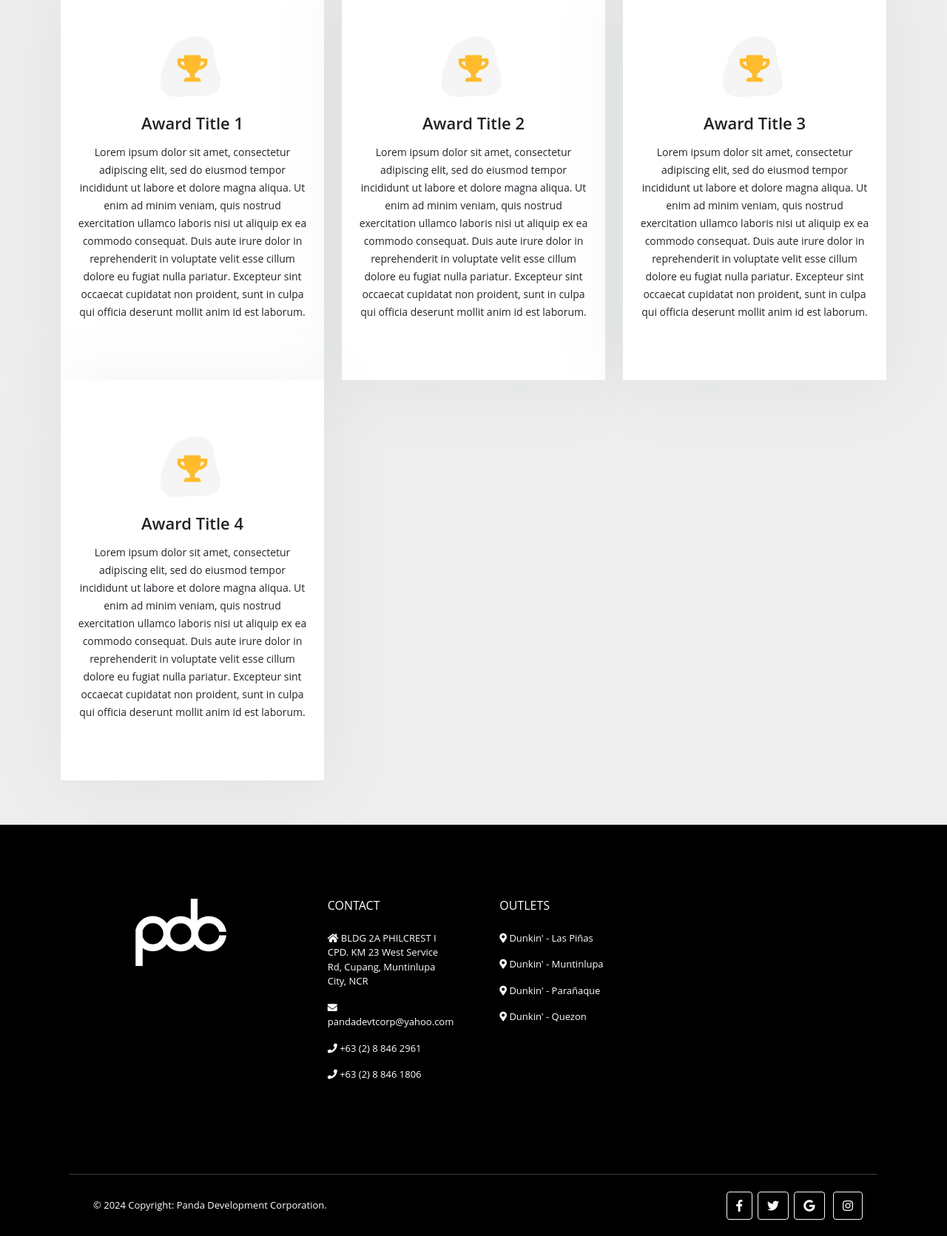
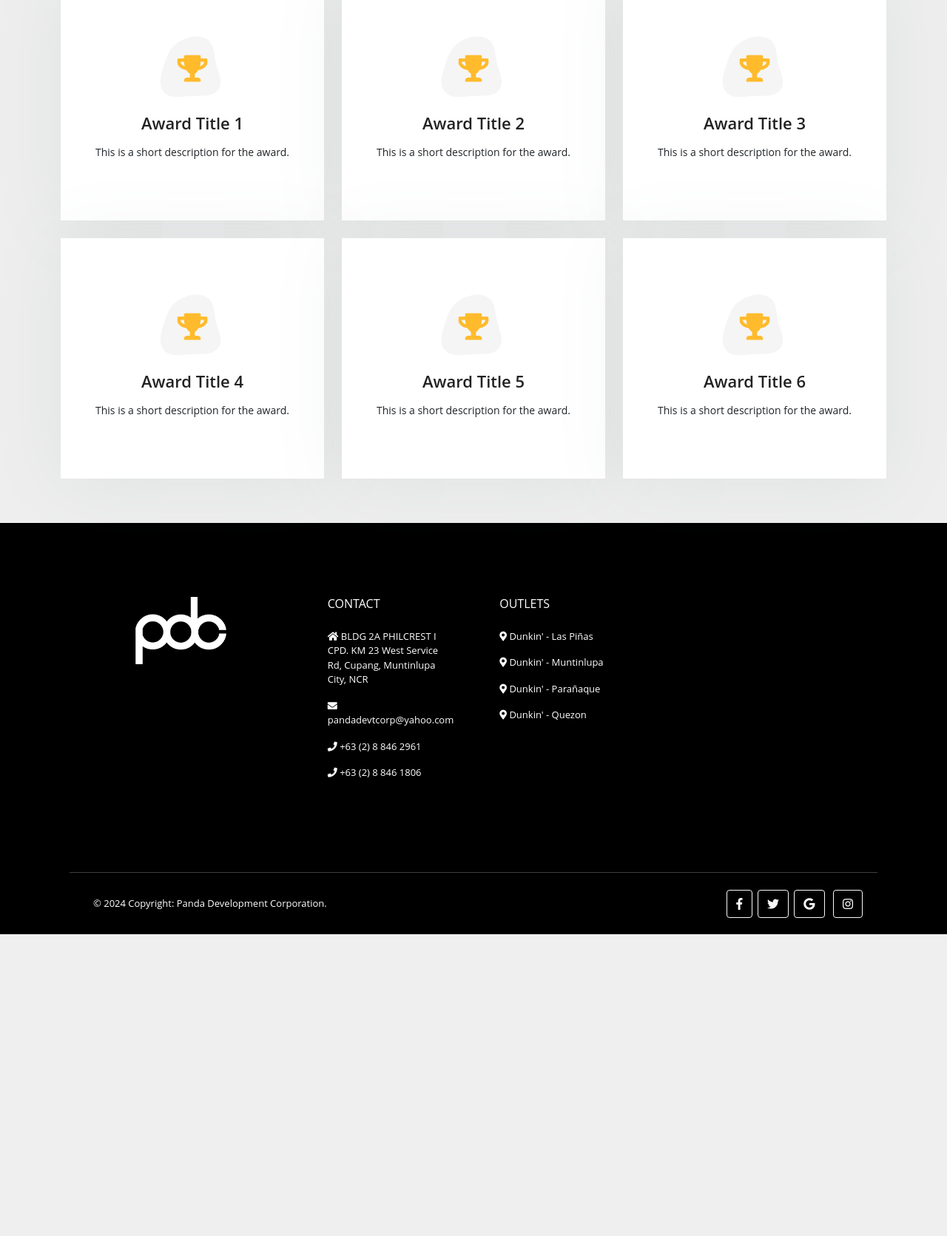
Before and after one commit to DrwSiruma/PDC-Web-Project, a PHP site: page /about.php in a window 1280 px wide. Shown: the part 2019-3690 px from the top of the page at 74% size. After the commit the page ends 3282 px from the top, so only its background shows below. Run offline with PHP 8.4, Linux system fonts and the light colour scheme; grey boxes are pictures that could not be loaded.

Commit message:
added awards section

```diff
--- a/pages/about.php
+++ b/pages/about.php
@@ -99,89 +99,83 @@
 
             <div class="row">
                 <div class="col-lg-4 col-md-6 d-flex align-items-stretch" data-aos="zoom-in" data-aos-delay="100">
-                    <div class="icon-box iconbox-yellow">
+                    <div class="icon-box iconbox-yellow w-100">
                         <div class="icon">
                             <svg width="100" height="100" viewBox="0 0 600 600" xmlns="http://www.w3.org/2000/svg">
-                            <path stroke="none" stroke-width="0" fill="#DA1884" d="M300,521.0016835830174C376.1290562159157,517.8887921683347,466.0731472004068,529.7835943286574,510.70327084640275,468.03025145048787C554.3714126377745,407.6079735673963,508.03601936045806,328.9844924480964,491.2728898941984,256.3432110539036C474.5976632858925,184.082847569629,479.9380746630129,96.60480741107993,416.23090153303,58.64404602377083C348.86323505073057,18.502131276798302,261.93793281208167,40.57373210992963,193.5410806939664,78.93577620505333C130.42746243093433,114.334589627462,98.30271207620316,179.96522072025542,76.75703585869454,249.04625023123273C51.97151888228291,328.5150500222984,13.704378332031375,421.85034740162234,66.52175969318436,486.19268352777647C119.04800174914682,550.1803526380478,217.28368757567262,524.383925680826,300,521.0016835830174"></path>
+                                <path stroke="none" stroke-width="0" fill="#f5f5f5" d="M300,521.0016835830174C376.1290562159157,517.8887921683347,466.0731472004068,529.7835943286574,510.70327084640275,468.03025145048787C554.3714126377745,407.6079735673963,508.03601936045806,328.9844924480964,491.2728898941984,256.3432110539036C474.5976632858925,184.082847569629,479.9380746630129,96.60480741107993,416.23090153303,58.64404602377083C348.86323505073057,18.502131276798302,261.93793281208167,40.57373210992963,193.5410806939664,78.93577620505333C130.42746243093433,114.334589627462,98.30271207620316,179.96522072025542,76.75703585869454,249.04625023123273C51.97151888228291,328.5150500222984,13.704378332031375,421.85034740162234,66.52175969318436,486.19268352777647C119.04800174914682,550.1803526380478,217.28368757567262,524.383925680826,300,521.0016835830174"></path>
                             </svg>
                             <i class="fas fa-trophy"></i>
                         </div>
                         <h4><a href="">Award Title 1</a></h4>
-                        <p>Lorem ipsum dolor sit amet, consectetur adipiscing elit, sed do eiusmod tempor incididunt ut labore et dolore magna aliqua. Ut enim ad minim veniam, quis nostrud exercitation ullamco laboris nisi ut aliquip ex ea commodo consequat. Duis aute irure dolor in reprehenderit in voluptate velit esse cillum dolore eu fugiat nulla pariatur. Excepteur sint occaecat cupidatat non proident, sunt in culpa qui officia deserunt mollit anim id est laborum.</p>
+                        <p>This is a short description for the award.</p>
                     </div>
                 </div>
-                <div class="col-lg-4 col-md-6 d-flex align-items-stretch" data-aos="zoom-in" data-aos-delay="100">
-                    <div class="icon-box iconbox-yellow">
+
+                <div class="col-lg-4 col-md-6 d-flex align-items-stretch mt-4 mt-md-0" data-aos="zoom-in" data-aos-delay="200">
+                    <div class="icon-box iconbox-yellow w-100">
                         <div class="icon">
                             <svg width="100" height="100" viewBox="0 0 600 600" xmlns="http://www.w3.org/2000/svg">
-                            <path stroke="none" stroke-width="0" fill="#DA1884" d="M300,521.0016835830174C376.1290562159157,517.8887921683347,466.0731472004068,529.7835943286574,510.70327084640275,468.03025145048787C554.3714126377745,407.6079735673963,508.03601936045806,328.9844924480964,491.2728898941984,256.3432110539036C474.5976632858925,184.082847569629,479.9380746630129,96.60480741107993,416.23090153303,58.64404602377083C348.86323505073057,18.502131276798302,261.93793281208167,40.57373210992963,193.5410806939664,78.93577620505333C130.42746243093433,114.334589627462,98.30271207620316,179.96522072025542,76.75703585869454,249.04625023123273C51.97151888228291,328.5150500222984,13.704378332031375,421.85034740162234,66.52175969318436,486.19268352777647C119.04800174914682,550.1803526380478,217.28368757567262,524.383925680826,300,521.0016835830174"></path>
+                                <path stroke="none" stroke-width="0" fill="#f5f5f5" d="M300,521.0016835830174C376.1290562159157,517.8887921683347,466.0731472004068,529.7835943286574,510.70327084640275,468.03025145048787C554.3714126377745,407.6079735673963,508.03601936045806,328.9844924480964,491.2728898941984,256.3432110539036C474.5976632858925,184.082847569629,479.9380746630129,96.60480741107993,416.23090153303,58.64404602377083C348.86323505073057,18.502131276798302,261.93793281208167,40.57373210992963,193.5410806939664,78.93577620505333C130.42746243093433,114.334589627462,98.30271207620316,179.96522072025542,76.75703585869454,249.04625023123273C51.97151888228291,328.5150500222984,13.704378332031375,421.85034740162234,66.52175969318436,486.19268352777647C119.04800174914682,550.1803526380478,217.28368757567262,524.383925680826,300,521.0016835830174"></path>
                             </svg>
                             <i class="fas fa-trophy"></i>
                         </div>
                         <h4><a href="">Award Title 2</a></h4>
-                        <p>Lorem ipsum dolor sit amet, consectetur adipiscing elit, sed do eiusmod tempor incididunt ut labore et dolore magna aliqua. Ut enim ad minim veniam, quis nostrud exercitation ullamco laboris nisi ut aliquip ex ea commodo consequat. Duis aute irure dolor in reprehenderit in voluptate velit esse cillum dolore eu fugiat nulla pariatur. Excepteur sint occaecat cupidatat non proident, sunt in culpa qui officia deserunt mollit anim id est laborum.</p>
+                        <p>This is a short description for the award.</p>
                     </div>
                 </div>
-                <div class="col-lg-4 col-md-6 d-flex align-items-stretch" data-aos="zoom-in" data-aos-delay="100">
-                    <div class="icon-box iconbox-yellow">
+
+                <div class="col-lg-4 col-md-6 d-flex align-items-stretch mt-4 mt-lg-0" data-aos="zoom-in" data-aos-delay="200">
+                    <div class="icon-box iconbox-yellow w-100">
                         <div class="icon">
                             <svg width="100" height="100" viewBox="0 0 600 600" xmlns="http://www.w3.org/2000/svg">
-                            <path stroke="none" stroke-width="0" fill="#DA1884" d="M300,521.0016835830174C376.1290562159157,517.8887921683347,466.0731472004068,529.7835943286574,510.70327084640275,468.03025145048787C554.3714126377745,407.6079735673963,508.03601936045806,328.9844924480964,491.2728898941984,256.3432110539036C474.5976632858925,184.082847569629,479.9380746630129,96.60480741107993,416.23090153303,58.64404602377083C348.86323505073057,18.502131276798302,261.93793281208167,40.57373210992963,193.5410806939664,78.93577620505333C130.42746243093433,114.334589627462,98.30271207620316,179.96522072025542,76.75703585869454,249.04625023123273C51.97151888228291,328.5150500222984,13.704378332031375,421.85034740162234,66.52175969318436,486.19268352777647C119.04800174914682,550.1803526380478,217.28368757567262,524.383925680826,300,521.0016835830174"></path>
+                                <path stroke="none" stroke-width="0" fill="#f5f5f5" d="M300,521.0016835830174C376.1290562159157,517.8887921683347,466.0731472004068,529.7835943286574,510.70327084640275,468.03025145048787C554.3714126377745,407.6079735673963,508.03601936045806,328.9844924480964,491.2728898941984,256.3432110539036C474.5976632858925,184.082847569629,479.9380746630129,96.60480741107993,416.23090153303,58.64404602377083C348.86323505073057,18.502131276798302,261.93793281208167,40.57373210992963,193.5410806939664,78.93577620505333C130.42746243093433,114.334589627462,98.30271207620316,179.96522072025542,76.75703585869454,249.04625023123273C51.97151888228291,328.5150500222984,13.704378332031375,421.85034740162234,66.52175969318436,486.19268352777647C119.04800174914682,550.1803526380478,217.28368757567262,524.383925680826,300,521.0016835830174"></path>
                             </svg>
                             <i class="fas fa-trophy"></i>
                         </div>
                         <h4><a href="">Award Title 3</a></h4>
-                        <p>Lorem ipsum dolor sit amet, consectetur adipiscing elit, sed do eiusmod tempor incididunt ut labore et dolore magna aliqua. Ut enim ad minim veniam, quis nostrud exercitation ullamco laboris nisi ut aliquip ex ea commodo consequat. Duis aute irure dolor in reprehenderit in voluptate velit esse cillum dolore eu fugiat nulla pariatur. Excepteur sint occaecat cupidatat non proident, sunt in culpa qui officia deserunt mollit anim id est laborum.</p>
+                        <p>This is a short description for the award.</p>
                     </div>
                 </div>
-                <div class="col-lg-4 col-md-6 d-flex align-items-stretch" data-aos="zoom-in" data-aos-delay="100">
-                    <div class="icon-box iconbox-yellow">
+
+                <div class="col-lg-4 col-md-6 d-flex align-items-stretch mt-4" data-aos="zoom-in" data-aos-delay="200">
+                    <div class="icon-box iconbox-yellow w-100">
                         <div class="icon">
                             <svg width="100" height="100" viewBox="0 0 600 600" xmlns="http://www.w3.org/2000/svg">
-                            <path stroke="none" stroke-width="0" fill="#DA1884" d="M300,521.0016835830174C376.1290562159157,517.8887921683347,466.0731472004068,529.7835943286574,510.70327084640275,468.03025145048787C554.3714126377745,407.6079735673963,508.03601936045806,328.9844924480964,491.2728898941984,256.3432110539036C474.5976632858925,184.082847569629,479.9380746630129,96.60480741107993,416.23090153303,58.64404602377083C348.86323505073057,18.502131276798302,261.93793281208167,40.57373210992963,193.5410806939664,78.93577620505333C130.42746243093433,114.334589627462,98.30271207620316,179.96522072025542,76.75703585869454,249.04625023123273C51.97151888228291,328.5150500222984,13.704378332031375,421.85034740162234,66.52175969318436,486.19268352777647C119.04800174914682,550.1803526380478,217.28368757567262,524.383925680826,300,521.0016835830174"></path>
+                                <path stroke="none" stroke-width="0" fill="#f5f5f5" d="M300,521.0016835830174C376.1290562159157,517.8887921683347,466.0731472004068,529.7835943286574,510.70327084640275,468.03025145048787C554.3714126377745,407.6079735673963,508.03601936045806,328.9844924480964,491.2728898941984,256.3432110539036C474.5976632858925,184.082847569629,479.9380746630129,96.60480741107993,416.23090153303,58.64404602377083C348.86323505073057,18.502131276798302,261.93793281208167,40.57373210992963,193.5410806939664,78.93577620505333C130.42746243093433,114.334589627462,98.30271207620316,179.96522072025542,76.75703585869454,249.04625023123273C51.97151888228291,328.5150500222984,13.704378332031375,421.85034740162234,66.52175969318436,486.19268352777647C119.04800174914682,550.1803526380478,217.28368757567262,524.383925680826,300,521.0016835830174"></path>
                             </svg>
                             <i class="fas fa-trophy"></i>
                         </div>
                         <h4><a href="">Award Title 4</a></h4>
-                        <p>Lorem ipsum dolor sit amet, consectetur adipiscing elit, sed do eiusmod tempor incididunt ut labore et dolore magna aliqua. Ut enim ad minim veniam, quis nostrud exercitation ullamco laboris nisi ut aliquip ex ea commodo consequat. Duis aute irure dolor in reprehenderit in voluptate velit esse cillum dolore eu fugiat nulla pariatur. Excepteur sint occaecat cupidatat non proident, sunt in culpa qui officia deserunt mollit anim id est laborum.</p>
+                        <p>This is a short description for the award.</p>
+                    </div>
+                </div>
+
+                <div class="col-lg-4 col-md-6 d-flex align-items-stretch mt-4" data-aos="zoom-in" data-aos-delay="200">
+                    <div class="icon-box iconbox-yellow w-100">
+                        <div class="icon">
+                            <svg width="100" height="100" viewBox="0 0 600 600" xmlns="http://www.w3.org/2000/svg">
+                                <path stroke="none" stroke-width="0" fill="#f5f5f5" d="M300,521.0016835830174C376.1290562159157,517.8887921683347,466.0731472004068,529.7835943286574,510.70327084640275,468.03025145048787C554.3714126377745,407.6079735673963,508.03601936045806,328.9844924480964,491.2728898941984,256.3432110539036C474.5976632858925,184.082847569629,479.9380746630129,96.60480741107993,416.23090153303,58.64404602377083C348.86323505073057,18.502131276798302,261.93793281208167,40.57373210992963,193.5410806939664,78.93577620505333C130.42746243093433,114.334589627462,98.30271207620316,179.96522072025542,76.75703585869454,249.04625023123273C51.97151888228291,328.5150500222984,13.704378332031375,421.85034740162234,66.52175969318436,486.19268352777647C119.04800174914682,550.1803526380478,217.28368757567262,524.383925680826,300,521.0016835830174"></path>
+                            </svg>
+                            <i class="fas fa-trophy"></i>
+                        </div>
+                        <h4><a href="">Award Title 5</a></h4>
+                        <p>This is a short description for the award.</p>
+                    </div>
+                </div>
+
+                <div class="col-lg-4 col-md-6 d-flex align-items-stretch mt-4" data-aos="zoom-in" data-aos-delay="200">
+                    <div class="icon-box iconbox-yellow w-100">
+                        <div class="icon">
+                            <svg width="100" height="100" viewBox="0 0 600 600" xmlns="http://www.w3.org/2000/svg">
+                                <path stroke="none" stroke-width="0" fill="#f5f5f5" d="M300,521.0016835830174C376.1290562159157,517.8887921683347,466.0731472004068,529.7835943286574,510.70327084640275,468.03025145048787C554.3714126377745,407.6079735673963,508.03601936045806,328.9844924480964,491.2728898941984,256.3432110539036C474.5976632858925,184.082847569629,479.9380746630129,96.60480741107993,416.23090153303,58.64404602377083C348.86323505073057,18.502131276798302,261.93793281208167,40.57373210992963,193.5410806939664,78.93577620505333C130.42746243093433,114.334589627462,98.30271207620316,179.96522072025542,76.75703585869454,249.04625023123273C51.97151888228291,328.5150500222984,13.704378332031375,421.85034740162234,66.52175969318436,486.19268352777647C119.04800174914682,550.1803526380478,217.28368757567262,524.383925680826,300,521.0016835830174"></path>
+                            </svg>
+                            <i class="fas fa-trophy"></i>
+                        </div>
+                        <h4><a href="">Award Title 6</a></h4>
+                        <p>This is a short description for the award.</p>
                     </div>
                 </div>
             </div>
-
-            <!-- <div class="row">
-                <div class="col-lg-4 col-md-6 d-flex align-items-stretch">
-                    <div class="member">
-                        <img src="../assets/img/team/default.png" alt="">
-                        <h4>MA. PILAR LORENZO</h4>
-                        <span>Chairman</span>
-                        <p>
-                            Introducing the Chairman of Panda Development Corporation, whose strategic foresight and leadership have been pivotal in guiding our company towards sustained growth and success. With extensive experience in corporate governance and a deep understanding of market dynamics, our chairman ensures that we uphold the highest standards of excellence in all our endeavors. Their vision has helped shape our journey, driving expansion and innovation across our Dunkin’ franchises. Discover more about our chairman’s impact and leadership.
-                        </p>
-                    </div>
-                </div>
-
-                <div class="col-lg-4 col-md-6 d-flex align-items-stretch">
-                    <div class="member">
-                        <img src="../assets/img/team/default.png" alt="">
-                        <h4>MA. CONSUELO GUERERRO</h4>
-                        <span>President</span>
-                        <p>
-                            Meet the President of Panda Development Corporation, a visionary leader driving our success in the dynamic food industry. With a rich background in business management and a commitment to excellence, our president has been instrumental in expanding our Dunkin' franchise operations across Muntinlupa, Parañaque, Las Piñas, and Quezon province. Under their leadership, Panda Development Corporation continues to thrive, delivering quality products and exceptional customer service. Learn more about our president's journey and contributions to our company's growth and innovation.
-                        </p>
-                    </div>
-                </div>
-
-                <div class="col-lg-4 col-md-6 d-flex align-items-stretch">
-                    <div class="member">
-                        <img src="../assets/img/team/default.png" alt="">
-                        <h4>ANGELO SERRANO</h4>
-                        <span>General Manager</span>
-                        <p>
-                            Meet the General Manager of Panda Development Corporation, the dynamic force behind our day-to-day operations and strategic planning. With a hands-on approach and a keen eye for detail, our general manager ensures that every aspect of our Dunkin’ outlets runs smoothly, from customer service to product quality. Their dedication to operational excellence and team development has been crucial in maintaining our high standards and fostering a positive work environment. Learn more about our general manager’s role and contributions to our success.
-                        </p>
-                    </div>
-                </div>
-            </div> -->
         </div>
     </section>
     <!-- ======= End Achievements and Awards Section ======= -->
```
